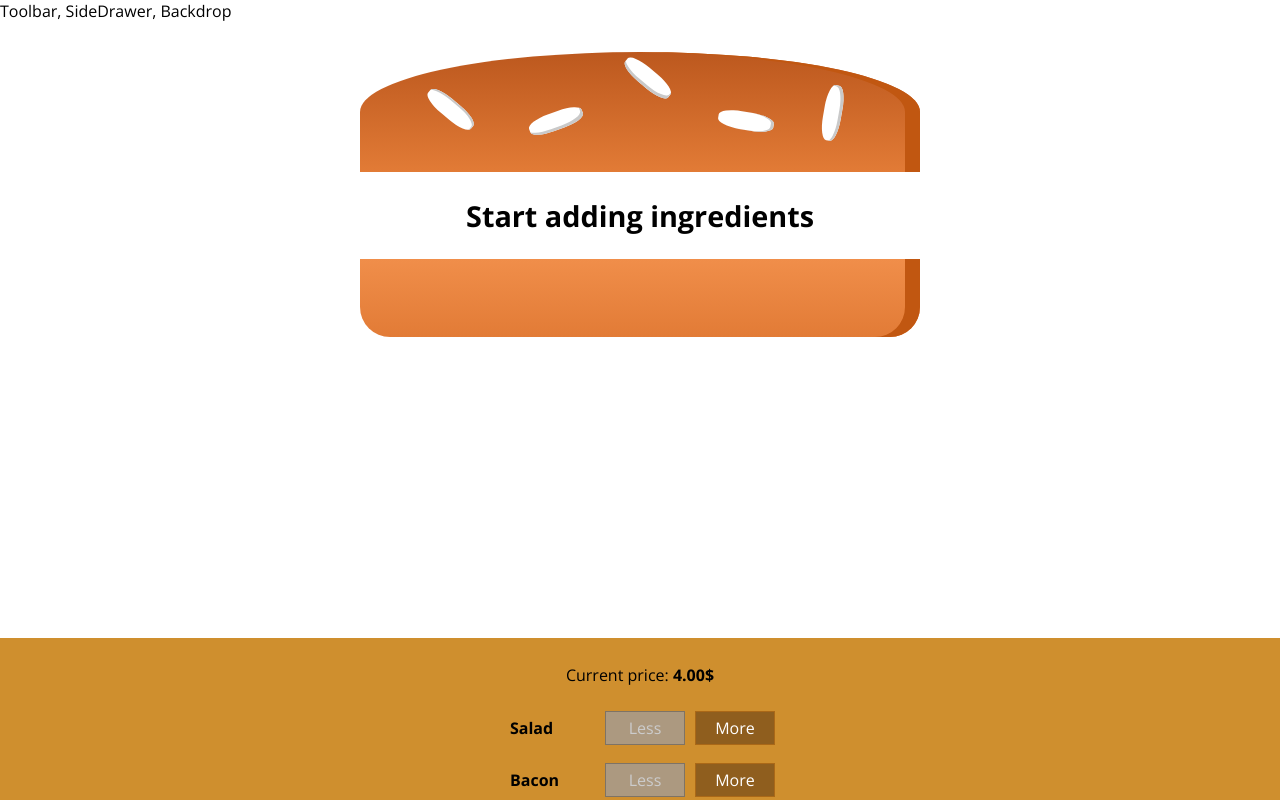
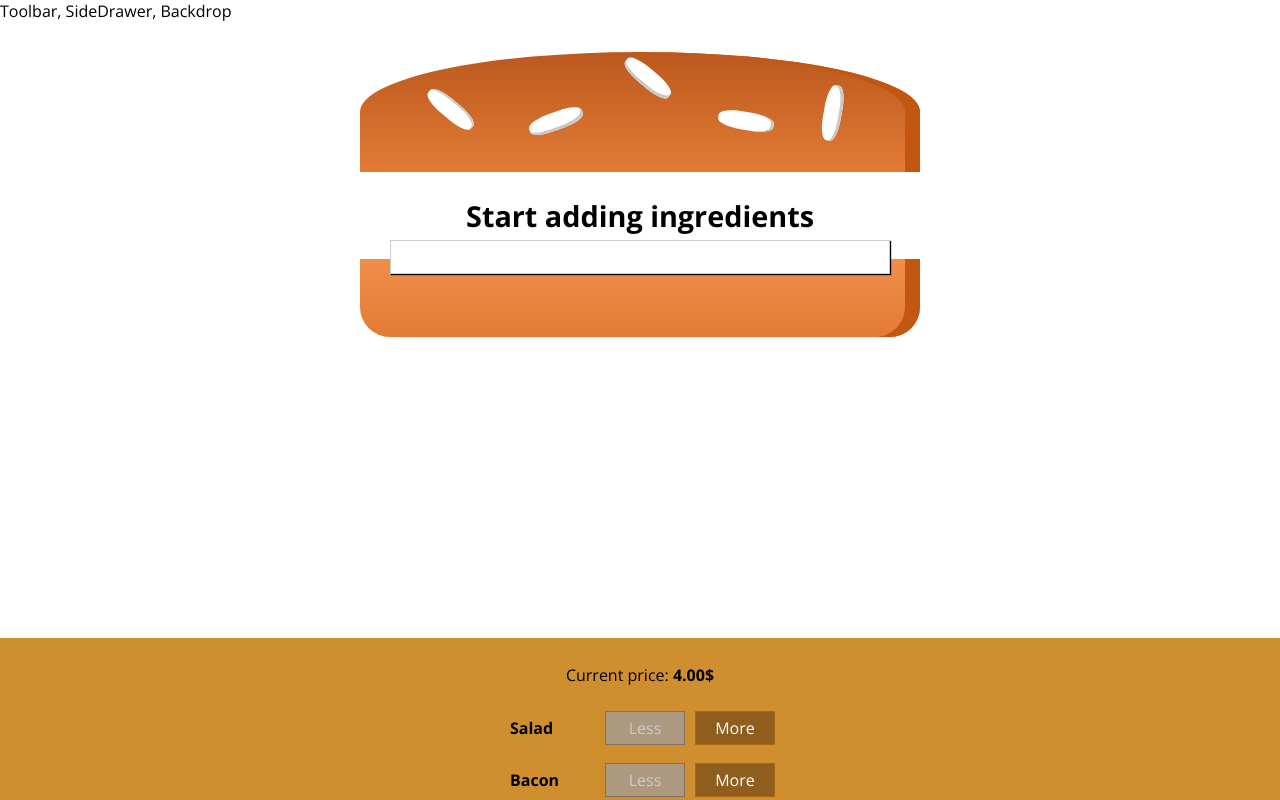
Before and after one commit to wouter-droog/BurgerProject, a React (Create React App) app: page / in a window 1280 px wide. Shown: the top 800 px of the page. Built offline with nearby package versions, Linux system fonts and the light colour scheme.

Commit message:
Add Modal component

```diff
--- a/src/components/Burger/Burger.js
+++ b/src/components/Burger/Burger.js
@@ -7,7 +7,7 @@ import BurgerStyles from './Burger.module.css';
 const burger = (props) => {
 
     let ingredients = [];
-    for (let ingredient of Object.keys(props.ingredients)) {
+    for (let ingredient in props.ingredients) {
         for (let i = 0; i < props.ingredients[ingredient]; i++ ){
             ingredients.push(<BurgerIngredient key={ingredient + i} type={ingredient}/>);
         }
--- /dev/null
+++ b/src/components/UI/Modal/Modal.js
@@ -0,0 +1,11 @@
+import React from 'react';
+
+import modalStyles from './Modal.module.css';
+
+const modal = (props) => (
+    <div className={modalStyles.Modal}>
+        {props.children}
+    </div>
+);
+
+export default modal;
--- /dev/null
+++ b/src/components/UI/Modal/Modal.module.css
@@ -0,0 +1,20 @@
+.Modal {
+    position: fixed;
+    z-index: 500;
+    background-color: white;
+    width: 70%;
+    border: 1px solid #ccc;
+    box-shadow: 1px 1px 1px black;
+    padding: 16px;
+    left: 15%;
+    top: 30%;
+    box-sizing: border-box;
+    transition: all 0.3s ease-out;
+}
+
+@media (min-width: 600px) {
+    .Modal {
+        width: 500px;
+        left: calc(50% - 250px);
+    }
+}
--- a/src/containers/BurgerBuilder/BurgerBuilder.js
+++ b/src/containers/BurgerBuilder/BurgerBuilder.js
@@ -1,6 +1,7 @@
 import React, { Component } from 'react';
 import Burger from '../../components/Burger/Burger';
 import BuildControls from '../../components/Burger/BuildControls/BuildControls';
+import Modal from '../../components/UI/Modal/Modal';
 
 const INGREDIENT_PRICES = {
     salad: 0.5,
@@ -67,13 +68,15 @@ class BurgerBuilder extends Component {
 
         return (
             <>
+                <Modal></Modal>
                 <Burger ingredients={this.state.ingredients}/>
                 <BuildControls
                     add={this.addIngredientHandler}
                     remove={this.removeIngredientHandler}
                     disabledInfo={disabledInfo}
                     price={this.state.totalPrice}
-                    purchasable={this.state.purchasable}/>
+                    purchasable={this.state.purchasable}
+                />
             </>
         )
     }
```
Also changed, not shown: src/components/UI/Backdrop/Backdrop.js (added).
